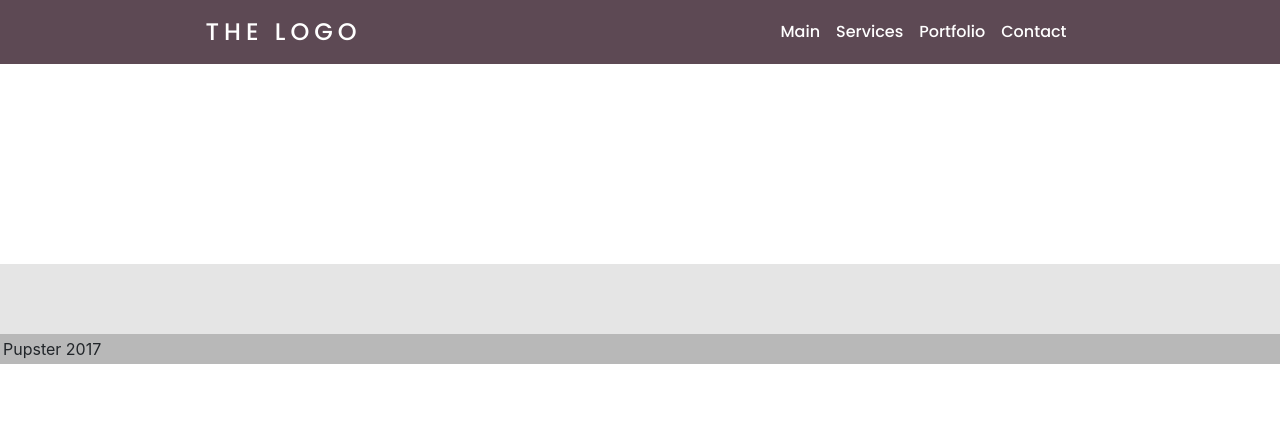
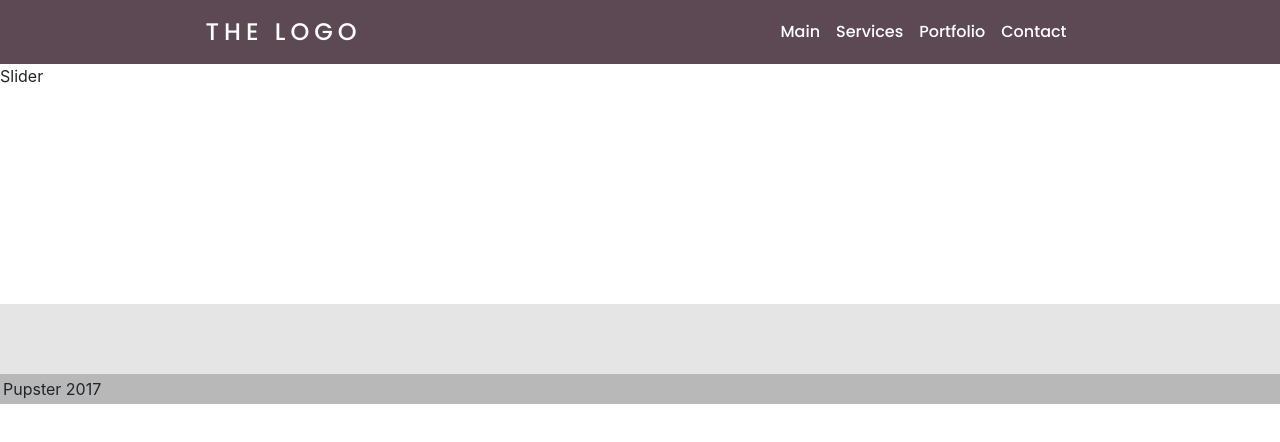
Before and after one commit to cusco1982/wjbestmock, a React (Create React App) app in the folder client/: page / in a window 1280 px wide. Shown: the top 442 px of the page. Built offline with nearby package versions, Linux system fonts and the light colour scheme.

Commit message:
slider scss

```diff
--- a/client/src/pages/Main.js
+++ b/client/src/pages/Main.js
@@ -2,6 +2,7 @@ import React, { Component } from "react";
 // import API from "../utils/API";
 
 import Wrapper from "../components/Wrapper";
+import Slider from "../components/Slider";
 
 
 
@@ -14,6 +15,7 @@ class Main extends Component {
     render() {
         return (
             <Wrapper>
+                <Slider/>
                 <div>
 
 
```
Also changed, not shown: client/src/components/Slider.scss (added).
